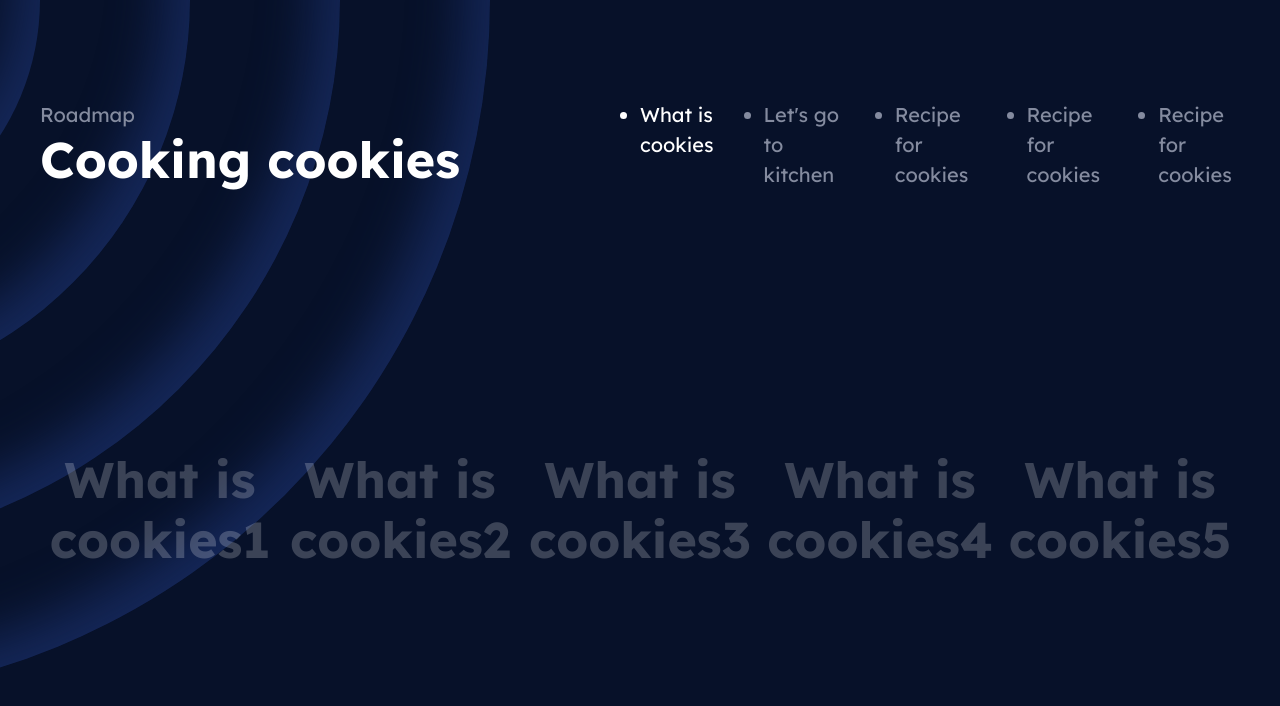
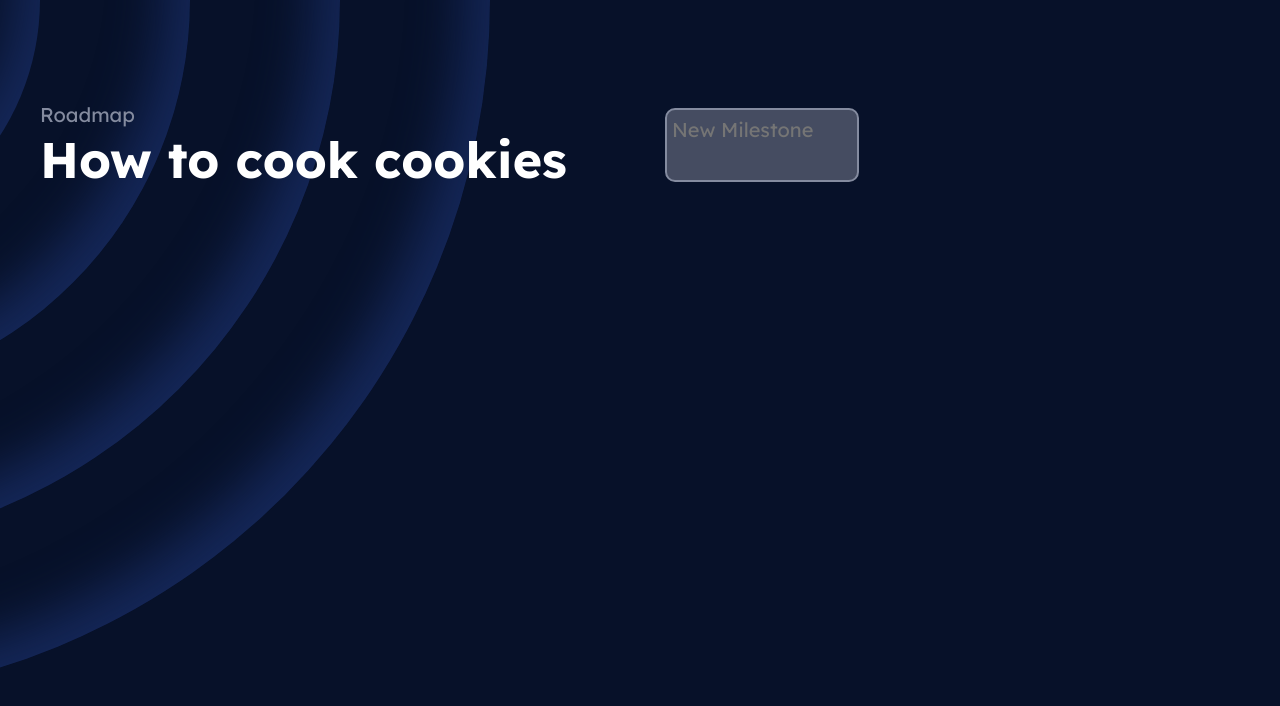
Before and after one commit to ToanG1/HocVoiAI_FE, a React (Create React App) app: page /roadmap/1 in a window 1280 px wide. Shown: the top 706 px of the page. Built offline with nearby package versions, Linux system fonts and the light colour scheme.

Commit message:
update: roadmap mode create in progress

```diff
--- /dev/null
+++ b/src/api/AiService.js
@@ -0,0 +1 @@
+export default function claudeService() {}
--- a/src/api/data.js
+++ b/src/api/data.js
@@ -1,9 +1,8 @@
 export const data = {
   title: "Cooking cookies",
   milestones: [
-    // limit below 5
     {
-      name: "What is cookies",
+      name: "cookies",
       content: [
         {
           name: "What is cookies1",
--- a/src/components/ListRoadMap/Roadmap1/Roadmap1.jsx
+++ b/src/components/ListRoadMap/Roadmap1/Roadmap1.jsx
@@ -7,20 +7,10 @@ import gsap from "gsap";
 
 import { data } from "../../../api/data";
 
-function removeActiveOnContent(content) {
+function removeActiveOnContent() {
+  const content = document.getElementsByClassName("roadmap1-milestone-content");
   for (let i = 0; i < content.length; i++) {
     content[i].classList.remove("active");
-  }
-}
-
-function addEventToContent() {
-  const content = document.getElementsByClassName("roadmap1-milestone-content");
-
-  for (let i = 0; i < content.length; i++) {
-    content[i].addEventListener("mouseenter", (e) => {
-      removeActiveOnContent(content);
-      content[i].classList.add("active");
-    });
   }
 }
 
@@ -42,11 +32,14 @@ function setAnimation() {
   });
 }
 
-export default function Roadmap1() {
+export default function Roadmap1({ mode }) {
   const [searchParams] = useSearchParams();
-  const mode = searchParams.get("mode");
-
-  const [roadmap, setRoadmap] = useState(data);
+  console.log(mode);
+  const [roadmap, setRoadmap] = useState({
+    title: "How to cook cookies",
+    milestones: [],
+  });
+  // const [roadmap, setRoadmap] = useState(data);
   const [milestones, setMilestones] = useState([]);
   const [milestonesContent, setMilestonesContent] = useState([]);
 
@@ -54,18 +47,22 @@ export default function Roadmap1() {
     setAnimation();
     switch (mode) {
       case "watch":
+        setRoadmap(data);
         renderMilestone();
         renderMilestoneContent(0);
         break;
       case "create":
+        handleCreateMilestone();
         break;
-
+      case "edit":
+        break;
       default:
         renderMilestone();
         renderMilestoneContent(0);
     }
   }, []);
 
+  // Render milestones in watch mode
   function renderMilestone() {
     if (roadmap.milestones !== undefined)
       setMilestones(
@@ -87,22 +84,92 @@ export default function Roadmap1() {
         })
       );
   }
-
+  // Render milestones in create mode and add input to create new milestone
+  function handleCreateMilestone() {
+    if (roadmap.milestones !== undefined)
+      setMilestones(
+        roadmap.milestones
+          .map((item, index) => {
+            return (
+              <li
+                className={
+                  index === 0
+                    ? "active roadmap1-milestone"
+                    : "roadmap1-milestone"
+                }
+                id={index}
+                onClick={(e) => {
+                  handleActiveMilestone(e);
+                }}
+                key={index}
+              >
+                {item.name}
+              </li>
+            );
+          })
+          .concat(
+            <textarea
+              type="text"
+              cols={15}
+              className="milestone-input"
+              placeholder="New Milestone"
+              onChange={(e) => {
+                if (e.target.value.length > 36) {
+                  e.target.value = e.target.value.slice(0, 36);
+                  window.alert("Please enter less than 36 characters");
+                }
+              }}
+              onKeyDown={(e) => {
+                if (e.key === "Enter") {
+                  setRoadmap({
+                    ...roadmap,
+                    milestones: [
+                      ...roadmap.milestones,
+                      { name: e.target.value, content: [] },
+                    ],
+                  });
+                }
+              }}
+            />
+          )
+      );
+  }
+  // Handel active milestone
   function handleActiveMilestone(e) {
     const elements = document.getElementsByClassName("roadmap1-milestone");
     for (let i = 0; i < elements.length; i++) {
       elements[i].classList.remove("active");
     }
     e.target.classList.add("active");
-    renderMilestoneContent(e.target.id);
+    switch (mode) {
+      case "watch":
+        renderMilestoneContent(e.target.id);
+        break;
+      case "create":
+        handleCreateMilestoneContent(e.target.id);
+        break;
+      default:
+        renderMilestoneContent(e.target.id);
+    }
   }
 
+  // Render milestones content in watch mode
   function renderMilestoneContent(index) {
-    if (roadmap.milestones !== undefined) {
+    if (roadmap.milestones[index] !== undefined) {
       setMilestonesContent(
         roadmap.milestones[index].content.map((item, index) => {
           return (
-            <div className="w-25 quarter roadmap1-milestone-content" id={index}>
+            <div
+              className="w-25 quarter roadmap1-milestone-content"
+              id={index}
+              onMouseEnter={(e) => {
+                removeActiveOnContent();
+                e.target.classList.add("active");
+              }}
+              onMouseLeave={(e) => {
+                e.target.classList.remove("active");
+              }}
+            >
               <div className="quarter-title">
                 <h2>{item.name}</h2>
               </div>
@@ -124,9 +191,95 @@ export default function Roadmap1() {
       );
     }
   }
+
+  // hanlde milestones content in create mode
+  function handleCreateMilestoneContent(index) {
+    if (roadmap.milestones[index] !== undefined) {
+      setMilestonesContent(
+        roadmap.milestones[index].content
+          .map((item, index) => {
+            return (
+              <div
+                className="w-25 quarter roadmap1-milestone-content"
+                id={index}
+                onMouseEnter={(e) => {
+                  removeActiveOnContent();
+                  e.target.classList.add("active");
+                }}
+                onMouseLeave={(e) => {
+                  e.target.classList.remove("active");
+                }}
+              >
+                <div className="quarter-title">
+                  <h2>{item.name}</h2>
+                </div>
+                <div className="quarter-content">
+                  <h4>{item.name}</h4>
+                  <ul>
+                    {item.description
+                      .map((item) => {
+                        return (
+                          <li>
+                            <p>{item}</p>
+                          </li>
+                        );
+                      })
+                      .concat(<input type="text" />)}
+                  </ul>
+                </div>
+              </div>
+            );
+          })
+          .concat(
+            <div
+              className="w-25 quarter roadmap1-new-milestone active"
+              id={roadmap.milestones.length}
+            >
+              <div className="quarter-content">
+                <input
+                  type="text"
+                  placeholder="New Content"
+                  onKeyDown={(e) => {
+                    if (e.key === "Enter") {
+                      setRoadmap({
+                        ...roadmap,
+                        milestones: roadmap.milestones.map((item, i) => {
+                          if (i == index)
+                            return {
+                              name: item.name,
+                              content: [
+                                ...item.content,
+                                { name: e.target.value, description: [] },
+                              ],
+                            };
+                          return item;
+                        }),
+                      });
+                    }
+                  }}
+                ></input>
+                <ul></ul>
+              </div>
+            </div>
+          )
+      );
+    }
+  }
+
   useEffect(() => {
-    if (milestonesContent.length > 0) addEventToContent();
-  }, [milestonesContent]);
+    if (mode === "create") {
+      handleCreateMilestone();
+    }
+  }, [roadmap]);
+
+  useEffect(() => {
+    const element = document.getElementsByClassName(
+      "roadmap1-milestone active"
+    )[0];
+    if (mode === "create" && element !== undefined) {
+      handleCreateMilestoneContent(element.id);
+    }
+  }, [roadmap.milestones]);
   return (
     <>
       <div className="roadmap1">
--- a/src/components/ListRoadMap/Roadmap1/Roadmap1.scss
+++ b/src/components/ListRoadMap/Roadmap1/Roadmap1.scss
@@ -181,12 +181,30 @@
       align-items: center;
     }
 
+    .years {
+      overflow-x: scroll;
+    }
+    .years::-webkit-scrollbar {
+      height: 8px;
+    }
+    /* Track */
+    .years::-webkit-scrollbar-track {
+      background-color: #071129;
+    }
+
+    /* Handle */
+    .years::-webkit-scrollbar-thumb {
+      background: #092c7c;
+    }
+
     .years ul {
+      padding-left: 25px;
       display: inline-flex;
       justify-content: flex-end;
     }
 
     .years ul li {
+      height: 74px;
       padding-right: 50px;
       width: auto;
       font-family: "Lexend", sans-serif;
@@ -252,6 +270,39 @@
     .active .quarter-content {
       opacity: 1;
     }
+    .milestone-input {
+      outline: none;
+      padding: 5px;
+      border: 2px solid #848b9f;
+      border-radius: 10px;
+      background-color: #b4b8c45c;
+      resize: none;
+      font-family: "Lexend", sans-serif;
+      color: #848b9f;
+      font-size: 20px;
+      font-weight: 400;
+      line-height: 30px;
+      transition: all 0.8s ease;
+      cursor: pointer;
+    }
+    .roadmap1-new-milestone {
+      border: 2px solid #848b9f;
+      border-radius: 10px;
+      background-color: #b4b8c45c;
+      padding: 40px 0;
+
+      input {
+        outline: none;
+        border: none;
+        background-color: transparent;
+        color: #848b9f;
+        padding: 5px;
+        width: 60%;
+        font-size: 30px;
+        font-weight: 400;
+        line-height: 40px;
+      }
+    }
   }
   @media only screen and (max-width: 1440px) {
     .roadmap1-container {
```
Also changed, not shown: src/pages/Roadmap/Roadmap.jsx (+1 -7 lines).
